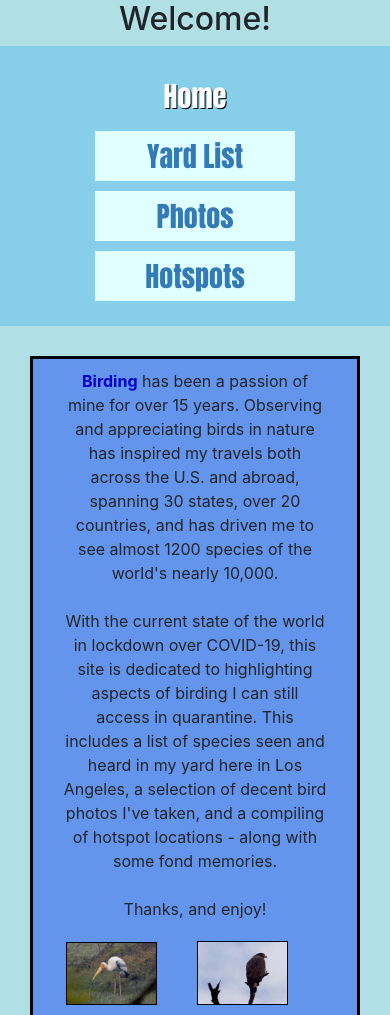
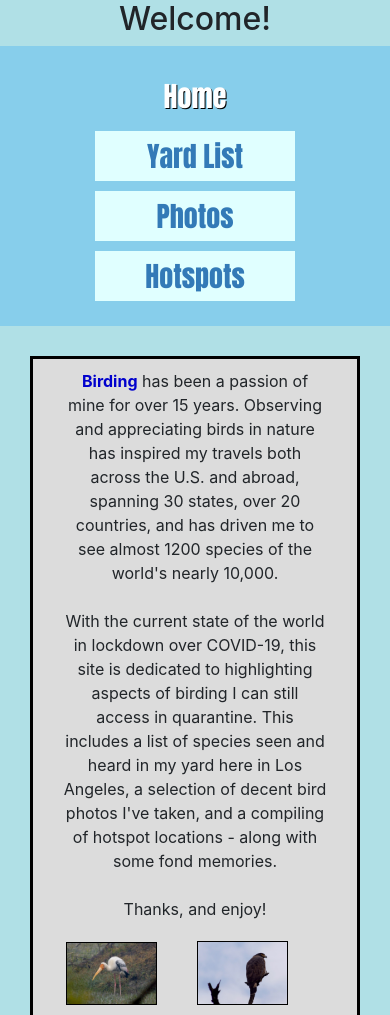
Before and after one commit to coughster/harvardtest, a plain HTML site: page project0/index.html in a window 390 px wide. Shown: the top 1015 px of the page. Drawn offline with nearby package versions, Linux system fonts and the light colour scheme.

Commit message:
table color tweak; responsive media tweak, 5/5/20

```diff
--- a/project0/table.scss
+++ b/project0/table.scss
@@ -1,4 +1,4 @@
-$color: cornflowerblue;
+$color: gainsboro;
 
 table {
     background-color: $color;
```
Also changed, not shown: project0/hotspots.html (+1 -1 lines), project0/index.html (+2 -2 lines), project0/table.css.
